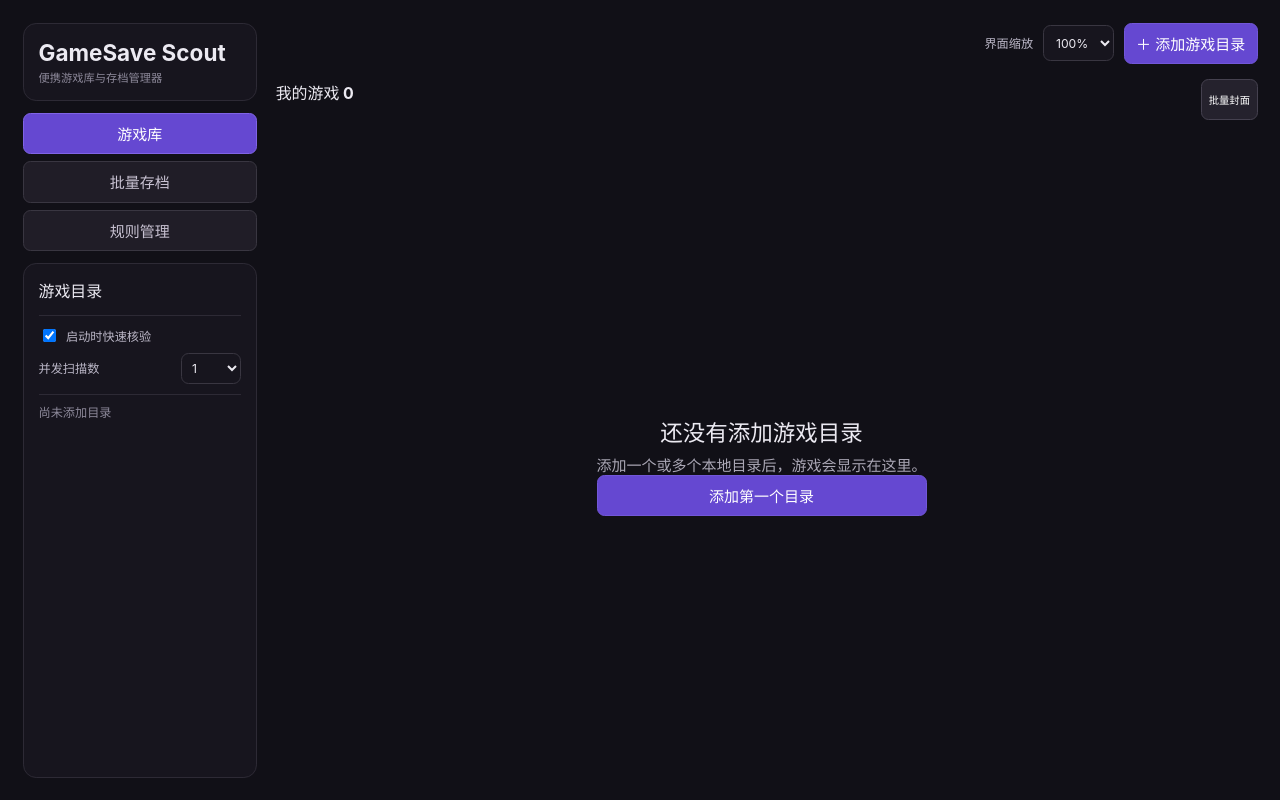
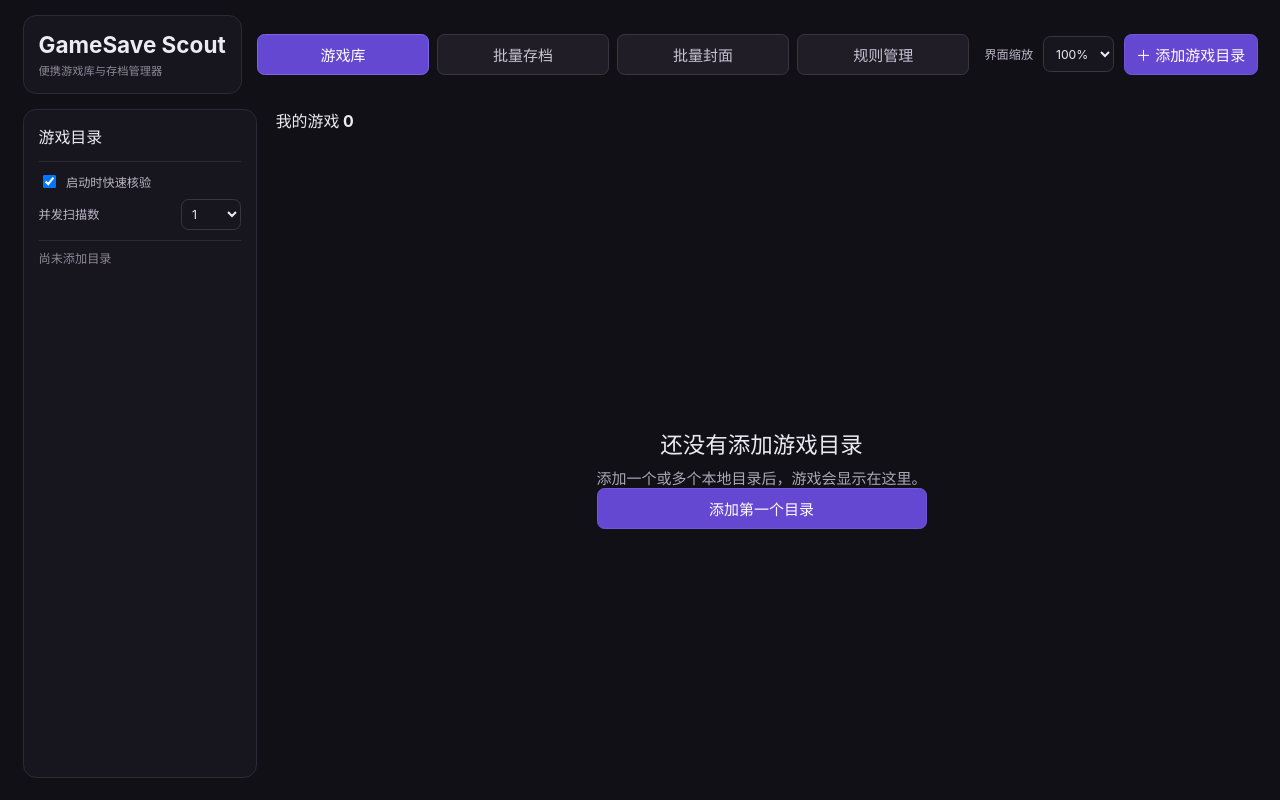
Before and after one commit to zyj13547810610/GameSave-Scout, a Vue app in the folder frontend/: page / in a window 1280 px wide. Built offline with nearby package versions, Linux system fonts and the light colour scheme.

Commit message:
feat: 添加顶部全局工具导航

```diff
--- a/frontend/src/App.vue
+++ b/frontend/src/App.vue
@@ -33,6 +33,8 @@ const store = useLibraryStore(pinia)
 const guidedStore = useGuidedSaveStore(pinia)
 const batchSaveStore = useBatchSaveStore(pinia)
 const ruleManagementStore = useRuleManagementStore(pinia)
+type AppView = 'library' | 'batch_saves' | 'covers' | 'rules'
+type CoverWorkspaceHandle = { requestClose: () => Promise<boolean> }
 const {
   roots,
   games,
@@ -44,7 +46,7 @@ const {
   selectedGameId,
 } = storeToRefs(store)
 const state = ref<'connecting' | 'ready' | 'failed'>('connecting')
-const activeView = ref<'library' | 'batch_saves' | 'rules'>('library')
+const activeView = ref<AppView>('library')
 const errorMessage = ref('')
 const showAddRoot = ref(false)
 const editingRoot = ref<ScanRoot | null>(null)
@@ -58,12 +60,10 @@ const batchNotice = ref('')
 const showBatchGroup = ref(false)
 const batchGroupReturnFocus = ref<HTMLElement | null>(null)
 const resumeBatchGroupAfterManagement = ref(false)
-const showCoverWizard = ref(false)
 const showGroupManager = ref(false)
 const groupManagerReturnFocus = ref<HTMLElement | null>(null)
-const coverWizardEntry = ref<HTMLButtonElement | null>(null)
+const coverWorkspace = ref<CoverWorkspaceHandle | null>(null)
 const gameContentScroll = ref<HTMLElement | null>(null)
-let libraryScrollTop = 0
 const coverWizardSettings = ref<CoverWizardSettings>({
   coverOnlineEnabled: false,
   coverVndbCandidateLimit: 5,
@@ -266,30 +266,28 @@ onBeforeUnmount(() => {
   batchSaveStore.clearPolling()
 })
 
-function changeView(view: 'library' | 'batch_saves' | 'rules') {
-  if (activeView.value === view) return
+async function changeView(view: AppView): Promise<boolean> {
+  if (activeView.value === view) return true
   if (
     activeView.value === 'rules'
     && ruleManagementStore.dirty
     && !window.confirm('当前规则草稿尚未保存，确认放弃并离开规则管理吗？')
-  ) return
+  ) return false
+  if (activeView.value === 'covers') {
+    const closed = await coverWorkspace.value?.requestClose()
+    if (closed === false) return false
+    const latest = await bridge.bootstrap()
+    if (latest.ok) coverWizardSettings.value = latest.data.coverWizardSettings
+  }
   if (activeView.value === 'rules') ruleManagementStore.discardDraft()
-  if (activeView.value === 'library' && gameContentScroll.value) {
-    libraryScrollTop = gameContentScroll.value.scrollTop
-  }
   selectedGameId.value = null
   showGroupManager.value = false
   showBatchGroup.value = false
   showAddRoot.value = false
   editingRoot.value = null
-  showCoverWizard.value = false
   exitBatchMode()
   activeView.value = view
-  if (view === 'library') {
-    void nextTick(() => {
-      if (gameContentScroll.value) gameContentScroll.value.scrollTop = libraryScrollTop
-    })
-  }
+  return true
 }
 
 async function openRules(intent?: { tab: 'engine' | 'save' | 'ludusavi'; gameId?: string }) {
@@ -299,16 +297,9 @@ async function openRules(intent?: { tab: 'engine' | 'save' | 'ludusavi'; gameId?
     && !window.confirm('规则管理中还有未保存草稿，确认放弃并打开新的规则管理目标吗？')
   ) return
   if (intent && ruleManagementStore.dirty) ruleManagementStore.discardDraft()
-  changeView('rules')
-  if (activeView.value !== 'rules' || !intent) return
+  const changed = await changeView('rules')
+  if (!changed || activeView.value !== 'rules' || !intent) return
   await ruleManagementStore.openIntent(bridge, intent)
-}
-
-function openCoverWizard() {
-  showGroupManager.value = false
-  exitBatchMode()
-  selectedGameId.value = null
-  showCoverWizard.value = true
 }
 
 function openGroupManager(event: MouseEvent) {
@@ -331,16 +322,8 @@ async function groupsChanged() {
   await store.load(bridge)
 }
 
-async function closeCoverWizard() {
-  showCoverWizard.value = false
-  const latest = await bridge.bootstrap()
-  if (latest.ok) coverWizardSettings.value = latest.data.coverWizardSettings
-  await nextTick()
-  coverWizardEntry.value?.focus()
-}
-
-function restoreGuidedSave(gameId: string) {
-  changeView('library')
+async function restoreGuidedSave(gameId: string) {
+  if (!await changeView('library')) return
   batchMode.value = false
   selectedGameId.value = gameId
 }
@@ -348,40 +331,24 @@ function restoreGuidedSave(gameId: string) {
 
 <template>
   <main class="app-shell">
-    <aside class="app-sidebar" :inert="showCoverWizard || showGroupManager || showBatchGroup">
+    <header class="app-global-header">
       <div class="app-brand"><h1>GameSave Scout</h1><p>便携游戏库与存档管理器</p></div>
       <nav class="primary-navigation" aria-label="主要功能">
         <button data-test="nav-library" type="button" :aria-current="activeView === 'library' ? 'page' : undefined" @click="changeView('library')">游戏库</button>
         <button data-test="nav-batch-saves" type="button" :aria-current="activeView === 'batch_saves' ? 'page' : undefined" @click="changeView('batch_saves')">批量存档</button>
+        <button data-test="nav-covers" type="button" :aria-current="activeView === 'covers' ? 'page' : undefined" @click="changeView('covers')">批量封面</button>
         <button data-test="nav-rules" type="button" :aria-current="activeView === 'rules' ? 'page' : undefined" @click="openRules()">规则管理</button>
       </nav>
-      <ScanRootList
-        v-if="state === 'ready' && activeView === 'library'"
-        :bridge="bridge"
-        :roots="roots"
-        :library-scan-settings="libraryScanSettings"
-        :scan-tasks="scanTasks"
-        :task-snapshots="taskSnapshots"
-        @settings-updated="libraryScanSettings = $event"
-        @scan="scan"
-        @cancel="(id) => store.cancelScan(bridge, id)"
-        @toggle="(root, enabled) => store.updateRoot(bridge, root, enabled)"
-        @edit="editingRoot = $event"
-        @remove="(id) => store.removeRoot(bridge, id)"
-        @remap="(id, path) => store.remapRoot(bridge, id, path)"
-      />
-    </aside>
+      <div class="app-actions">
+        <div class="ui-scale-setting">
+          <UiScaleControl :model-value="uiScale" @update:model-value="changeUiScale" />
+          <p v-if="uiScaleSaveError" class="ui-scale-save-error" data-test="ui-scale-save-error" role="alert">{{ uiScaleSaveError }}</p>
+        </div>
+        <button v-if="state === 'ready' && activeView === 'library'" data-test="add-game-root" type="button" @click="showAddRoot = true">＋ 添加游戏目录</button>
+      </div>
+    </header>
 
     <section class="app-main">
-      <header class="app-header">
-        <div class="app-actions">
-          <div class="ui-scale-setting">
-            <UiScaleControl :model-value="uiScale" @update:model-value="changeUiScale" />
-            <p v-if="uiScaleSaveError" class="ui-scale-save-error" data-test="ui-scale-save-error" role="alert">{{ uiScaleSaveError }}</p>
-          </div>
-          <button v-if="state === 'ready' && activeView === 'library'" data-test="add-game-root" type="button" @click="showAddRoot = true">＋ 添加游戏目录</button>
-        </div>
-      </header>
       <GuidedSaveStatusBar v-if="activeView === 'library'" @restore="restoreGuidedSave" />
       <BatchSaveStatusBar v-if="activeView === 'library'" @restore="changeView('batch_saves')" />
 
@@ -390,7 +357,23 @@ function restoreGuidedSave(gameId: string) {
 
       <template v-else>
         <div v-if="error" class="error-banner" role="alert"><span>{{ error }}</span><button type="button" @click="store.dismissError">关闭</button></div>
-        <div v-if="activeView === 'library'" class="library-layout" :inert="showCoverWizard || showGroupManager || showBatchGroup" :aria-hidden="showCoverWizard || showGroupManager || showBatchGroup ? 'true' : undefined">
+        <div v-show="activeView === 'library'" class="library-layout" :inert="showGroupManager || showBatchGroup" :aria-hidden="showGroupManager || showBatchGroup ? 'true' : undefined">
+          <aside class="app-sidebar">
+            <ScanRootList
+              :bridge="bridge"
+              :roots="roots"
+              :library-scan-settings="libraryScanSettings"
+              :scan-tasks="scanTasks"
+              :task-snapshots="taskSnapshots"
+              @settings-updated="libraryScanSettings = $event"
+              @scan="scan"
+              @cancel="(id) => store.cancelScan(bridge, id)"
+              @toggle="(root, enabled) => store.updateRoot(bridge, root, enabled)"
+              @edit="editingRoot = $event"
+              @remove="(id) => store.removeRoot(bridge, id)"
+              @remap="(id, path) => store.remapRoot(bridge, id, path)"
+            />
+          </aside>
           <section class="library-content">
           <div class="library-fixed-controls" data-test="library-fixed-controls">
             <div class="content-heading">
@@ -405,7 +388,6 @@ function restoreGuidedSave(gameId: string) {
                   :disabled="batchBusy"
                   @click="batchMode ? exitBatchMode() : enterBatchMode()"
                 >{{ batchMode ? '退出批量管理' : '批量管理' }}</button>
-                <button ref="coverWizardEntry" data-test="enter-cover-wizard" class="secondary" type="button" @click="openCoverWizard">批量封面</button>
               </div>
             </div>
             <div v-if="batchNotice" data-test="batch-result" class="batch-result" role="status">{{ batchNotice }}</div>
@@ -459,8 +441,16 @@ function restoreGuidedSave(gameId: string) {
           </div>
           </section>
         </div>
-        <RuleManagementWorkspace v-else-if="activeView === 'rules'" :bridge="bridge" :games="games" @leave="changeView('library')" />
-        <BatchSaveWorkspace v-else :bridge="bridge" @library-changed="store.load(bridge)" />
+        <RuleManagementWorkspace v-if="activeView === 'rules'" :bridge="bridge" :games="games" @leave="changeView('library')" />
+        <BatchSaveWorkspace v-else-if="activeView === 'batch_saves'" :bridge="bridge" @library-changed="store.load(bridge)" />
+        <CoverWizardWorkspace
+          v-else-if="activeView === 'covers'"
+          ref="coverWorkspace"
+          :bridge="bridge"
+          :games="games"
+          :settings="coverWizardSettings"
+          @updated="store.updateGame"
+        />
         <div v-if="showAddRoot" class="dialog-backdrop" @click.self="showAddRoot = false"><ScanRootDialog :bridge="bridge" @saved="rootSaved" @close="showAddRoot = false" /></div>
         <div v-if="editingRoot" class="dialog-backdrop" @click.self="editingRoot = null"><ScanRootDialog :bridge="bridge" :root="editingRoot" @saved="rootSaved" @close="editingRoot = null" /></div>
         <div v-if="showGroupManager" class="dialog-backdrop" @click.self="closeGroupManager">
@@ -478,14 +468,6 @@ function restoreGuidedSave(gameId: string) {
           />
         </div>
         <GuidedSaveCloseDialog :bridge="bridge" />
-        <CoverWizardWorkspace
-          v-if="showCoverWizard"
-          :bridge="bridge"
-          :games="games"
-          :settings="coverWizardSettings"
-          @updated="store.updateGame"
-          @close="closeCoverWizard"
-        />
       </template>
     </section>
   </main>
--- a/frontend/src/features/covers/CoverWizardWorkspace.vue
+++ b/frontend/src/features/covers/CoverWizardWorkspace.vue
@@ -14,13 +14,13 @@ const props = defineProps<{
   games: Game[]
   settings: CoverWizardSettings
 }>()
-const emit = defineEmits<{ updated: [game: Game]; close: [] }>()
+const emit = defineEmits<{ updated: [game: Game] }>()
 const store = useCoverWizardStore()
-const root = ref<HTMLElement | null>(null)
 const localSettings = ref({ ...props.settings })
 const settingsError = ref('')
 const settingsBusy = ref(false)
 const opening = ref(true)
+let openingPromise: Promise<void> | null = null
 type GalleryHandle = { scrollToTop: () => void }
 const gallery = ref<GalleryHandle | null>(null)
 
@@ -30,11 +30,14 @@ const currentGame = computed(() => (
 const currentTitle = computed(() => currentGame.value?.title ?? '当前游戏')
 const currentVersion = computed(() => currentGame.value?.version ?? null)
 
-onMounted(async () => {
-  await store.open(props.bridge)
-  opening.value = false
-  await nextTick()
-  root.value?.querySelector<HTMLElement>('[data-autofocus]')?.focus()
+onMounted(() => {
+  openingPromise = (async () => {
+    try {
+      await store.open(props.bridge)
+    } finally {
+      opening.value = false
+    }
+  })()
 })
 onBeforeUnmount(() => {
   store.clearPolling()
@@ -151,41 +154,26 @@ async function adopt() {
   if (game) emit('updated', game)
 }
 
-async function requestClose() {
-  if (store.activeTaskId && !window.confirm('退出将取消正在进行的搜索，并清理未采用候选。是否继续？')) return
-  if (await store.requestClose(props.bridge)) emit('close')
+async function requestClose(): Promise<boolean> {
+  await openingPromise
+  if (!store.session) {
+    store.clearPolling()
+    return true
+  }
+  if (store.activeTaskId && !window.confirm('退出将取消正在进行的搜索，并清理未采用候选。是否继续？')) {
+    return false
+  }
+  return store.requestClose(props.bridge)
 }
 
-function onKeydown(event: KeyboardEvent) {
-  if (event.key === 'Escape') {
-    event.preventDefault()
-    void requestClose()
-    return
-  }
-  if (event.key !== 'Tab' || !root.value) return
-  const focusable = Array.from(root.value.querySelectorAll<HTMLElement>(
-    'button:not(:disabled), input:not(:disabled), select:not(:disabled), summary, [tabindex]:not([tabindex="-1"])',
-  )).filter((item) => item.offsetParent !== null)
-  if (!focusable.length) return
-  const first = focusable[0]
-  const last = focusable[focusable.length - 1]
-  if (event.shiftKey && document.activeElement === first) {
-    event.preventDefault(); last.focus()
-  } else if (!event.shiftKey && document.activeElement === last) {
-    event.preventDefault(); first.focus()
-  }
-}
+defineExpose({ requestClose })
 </script>
 
 <template>
   <section
-    ref="root"
     class="cover-wizard-workspace"
     data-test="cover-wizard-workspace"
-    role="dialog"
-    aria-modal="true"
     aria-labelledby="cover-wizard-title"
-    @keydown="onKeydown"
     @dragover.prevent
     @drop.prevent="addFiles($event.dataTransfer?.files ?? [])"
   >
@@ -194,7 +182,6 @@ function onKeydown(event: KeyboardEvent) {
         <p>批量封面</p>
         <h1 id="cover-wizard-title">为游戏挑选封面</h1>
       </div>
-      <button data-autofocus type="button" class="secondary" @click="requestClose">返回游戏库</button>
     </header>
     <div v-if="opening" class="cover-gallery-empty">正在建立封面会话…</div>
     <div v-else-if="!store.session" class="cover-gallery-empty" role="alert">
--- a/frontend/src/features/library/library.css
+++ b/frontend/src/features/library/library.css
@@ -1,16 +1,16 @@
-.app-shell { display: grid; width: 100%; height: 100dvh; min-height: 0; grid-template-columns: 15.625rem minmax(0, 1fr); gap: 1.25rem; overflow: hidden; padding: 1.5rem; }
+.app-shell { display: grid; width: 100%; height: 100dvh; min-height: 0; grid-template-rows: auto minmax(0, 1fr); gap: 1rem; overflow: hidden; padding: 1rem 1.5rem 1.5rem; }
+.app-global-header { display: grid; min-width: 0; grid-template-columns: auto minmax(0, 1fr) auto; align-items: center; gap: 1rem; }
 .app-sidebar { display: flex; min-width: 0; min-height: 0; flex-direction: column; gap: .75rem; }
 .app-brand { flex: none; border: 1px solid #2d2a35; border-radius: .875rem; padding: 1rem; background: #17151e; }
 .app-brand h1, .app-brand p { margin: 0; }
 .app-brand p { margin-top: .25rem; color: #8d899a; font-size: .75rem; }
-.primary-navigation { display: grid; flex: none; grid-template-columns: 1fr; gap: .5rem; }
+.primary-navigation { display: grid; min-width: 0; grid-template-columns: repeat(4, minmax(0, 1fr)); gap: .5rem; }
 .primary-navigation button { border-color: #393641; color: #c8c2d2; background: #201d27; }
 .primary-navigation button[aria-current="page"] { border-color: #8064e5; color: white; background: #6548d1; }
 .app-sidebar .root-panel { flex: 1; }
 .app-main { display: flex; min-width: 0; min-height: 0; flex-direction: column; overflow: hidden; }
-.app-main .app-header { justify-content: flex-end; margin-bottom: 1rem; }
 .app-main > .empty-state { flex: 1; }
-.library-layout { display: flex; min-width: 0; min-height: 0; flex: 1; }
+.library-layout { display: grid; min-width: 0; min-height: 0; flex: 1; grid-template-columns: 15.625rem minmax(0, 1fr); gap: 1.25rem; }
 .library-layout .library-content { flex: 1; }
 
 .library-toolbar { display: grid; grid-template-columns: minmax(11.25rem, 1fr) repeat(3, minmax(8rem, 10rem)) auto; gap: .625rem; margin-bottom: 1rem; }
@@ -191,8 +191,8 @@
   .library-toolbar input[type="search"] { grid-column: span 2; }
 }
 @media (max-width: 700px) {
-  .app-shell { grid-template-columns: 11rem minmax(0, 1fr); gap: .75rem; padding: .75rem; }
-  .primary-navigation { grid-template-columns: 1fr; }
+  .app-shell { gap: .75rem; padding: .75rem; }
+  .library-layout { grid-template-columns: 11rem minmax(0, 1fr); gap: .75rem; }
   .library-toolbar, .game-metadata-fields { grid-template-columns: 1fr; }
   .library-toolbar input[type="search"] { grid-column: auto; }
   .group-create-form > div, .group-management-row { grid-template-columns: 1fr; }
@@ -200,7 +200,7 @@
   .detail-version-badge { align-self: center; }
 }
 
-.cover-wizard-workspace { position: fixed; z-index: 100; inset: 0; display: grid; overflow: hidden; overflow-y: hidden; height: 100dvh; min-height: 0; grid-template-rows: auto minmax(0, 1fr); padding: 1.25rem; color: #eceaf2; background: #111017; }
+.cover-wizard-workspace { display: grid; overflow: hidden; overflow-y: hidden; width: 100%; height: 100%; min-height: 0; grid-template-rows: auto minmax(0, 1fr); color: #eceaf2; background: #111017; }
 .cover-wizard-header, .cover-review-heading, .cover-review-actions { display: flex; align-items: center; justify-content: space-between; gap: 1rem; }
 .cover-wizard-header { margin-bottom: 1rem; border-bottom: 1px solid #302c38; padding-bottom: 1rem; }
 .cover-wizard-header h1, .cover-review-heading h2 { margin: .2rem 0 0; }
@@ -258,7 +258,6 @@
 .cover-review-actions { position: static; margin-top: 0; border-top: 1px solid #302c38; padding-top: .8rem; background: #17151e; }
 
 @media (max-width: 60rem) {
-  .cover-wizard-workspace { padding: .75rem; }
   .cover-wizard-layout { grid-template-columns: 1fr; grid-template-rows: auto minmax(0, 1fr); }
   .cover-queue-list { display: none; }
   .cover-queue-select { display: block; }
```
Also changed, not shown: 3 other files (tests, documents, lock files or other folders).
